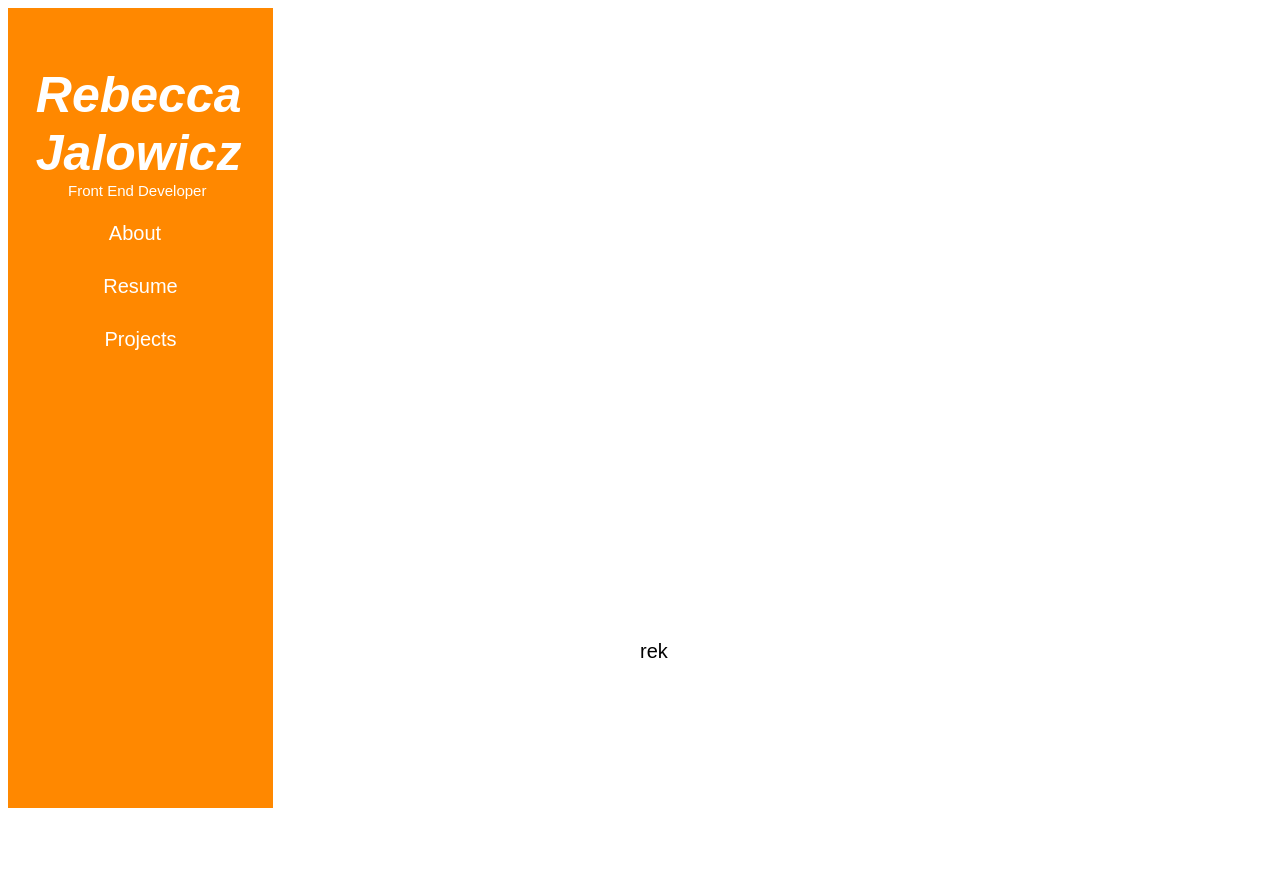
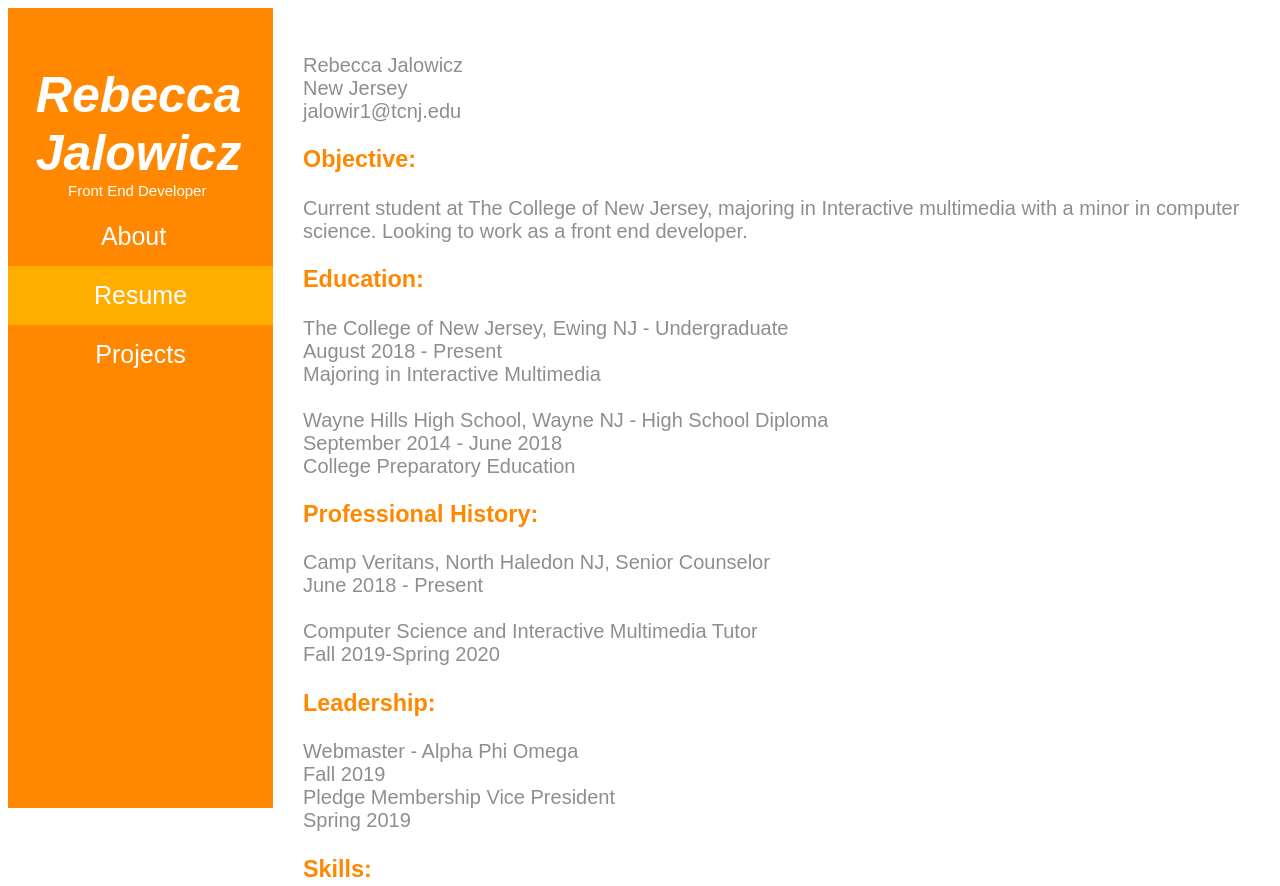
Before and after one commit to jalowir1/jalowir1.github.io, a plain HTML site: page resume.html in a window 1280 px wide. Shown: the top 886 px of the page. Drawn offline with Linux system fonts and the light colour scheme.

Commit message:
Update resume.html

```diff
--- a/resume.html
+++ b/resume.html
@@ -5,6 +5,7 @@
   body {
     font-size: 20px;
     font-family: Arial, Helvetica, sans-serif;
+    color: #8e8e8e;
   }
 
   .top {
@@ -37,9 +38,13 @@
     overflow: hidden;
     background-color: #ff8800;
     top: 0;
-    font-size: 20px;
+    font-size: 25px;
     font-style: normal;
     font-weight: normal;
+  }
+
+  h3{
+    color: #ff8800;
   }
 
   li {
@@ -62,10 +67,9 @@
     background-color: #ffae00;
   }
 
-  .test {
-    height: 300px;
-    padding: 50%;
-  }
+.full {
+  margin-left: 295px;
+}
 </style>
 </head>
 <body>
@@ -77,13 +81,68 @@
   </div>
   <ul>
     <li><a href="index.html"> About &nbsp</a></li>
-    <li><a href="resume.html"> Resume </a></li>
-    <li><a href="projects"> Projects </a></li>
+    <li><a class= "active" href="resume.html"> Resume </a></li>
+    <li><a href="projects.html"> Projects </a></li>
   </ul>
 </div>
 
-<div class = "test">
-  rek
+<div class = "full">
+<br><br>
+Rebecca Jalowicz
+<br>
+New Jersey
+<br>
+jalowir1@tcnj.edu
+<br>
+
+<h3>Objective:</h3>
+Current student at The College of New Jersey, majoring in Interactive multimedia with a minor in computer science. Looking to work as a front end developer.
+<br>
+
+<h3>Education:</h3>
+The College of New Jersey, Ewing NJ - Undergraduate
+<br>
+August 2018 - Present
+<br>
+Majoring in Interactive Multimedia
+<br><br>
+Wayne Hills High School, Wayne NJ - High School Diploma
+<br>
+September 2014 - June 2018
+<br>
+College Preparatory Education
+<br>
+
+<h3>Professional History:</h3>
+
+Camp Veritans, North Haledon NJ, Senior Counselor
+<br>
+June 2018 - Present
+<br><br>
+Computer Science and Interactive Multimedia Tutor
+<br>
+Fall 2019-Spring 2020
+<br>
+
+<h3>Leadership:</h3>
+Webmaster - Alpha Phi Omega
+<br>
+Fall 2019
+<br>
+Pledge Membership Vice President
+<br>
+Spring 2019
+<br>
+
+<h3>Skills:</h3>
+
+Programming Languages: Java | Javascript | HTML | CSS | C# | Visual Basic
+<br><br>
+Adobe Experience: Illustrator | Photoshop | Audition | Premiere
+<br><br>
+Additional Skills: Organized | Communicative | Willingness to Learn | Cooperative | Creative
+
 </div>
+<br>
 </body>
 </html>
```
